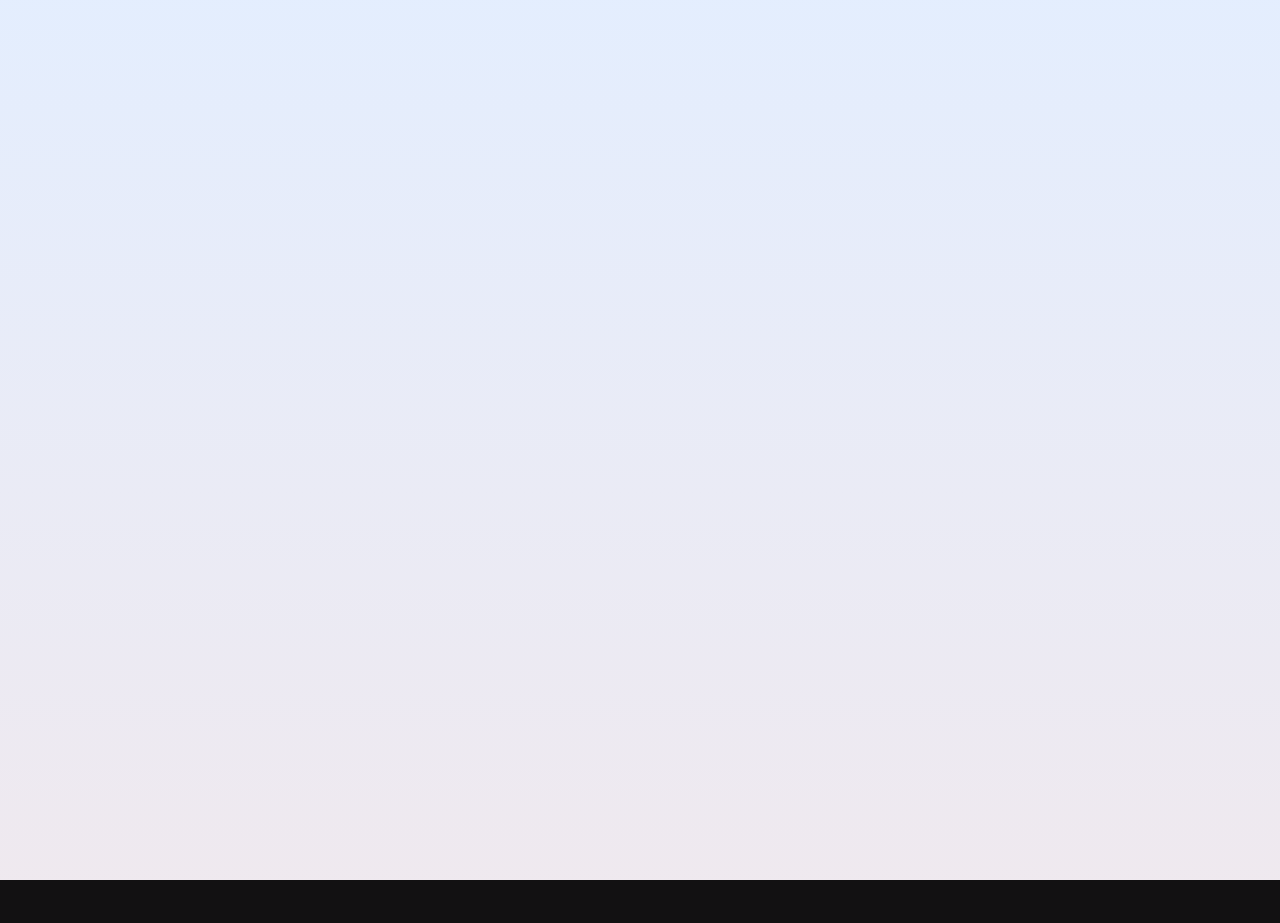
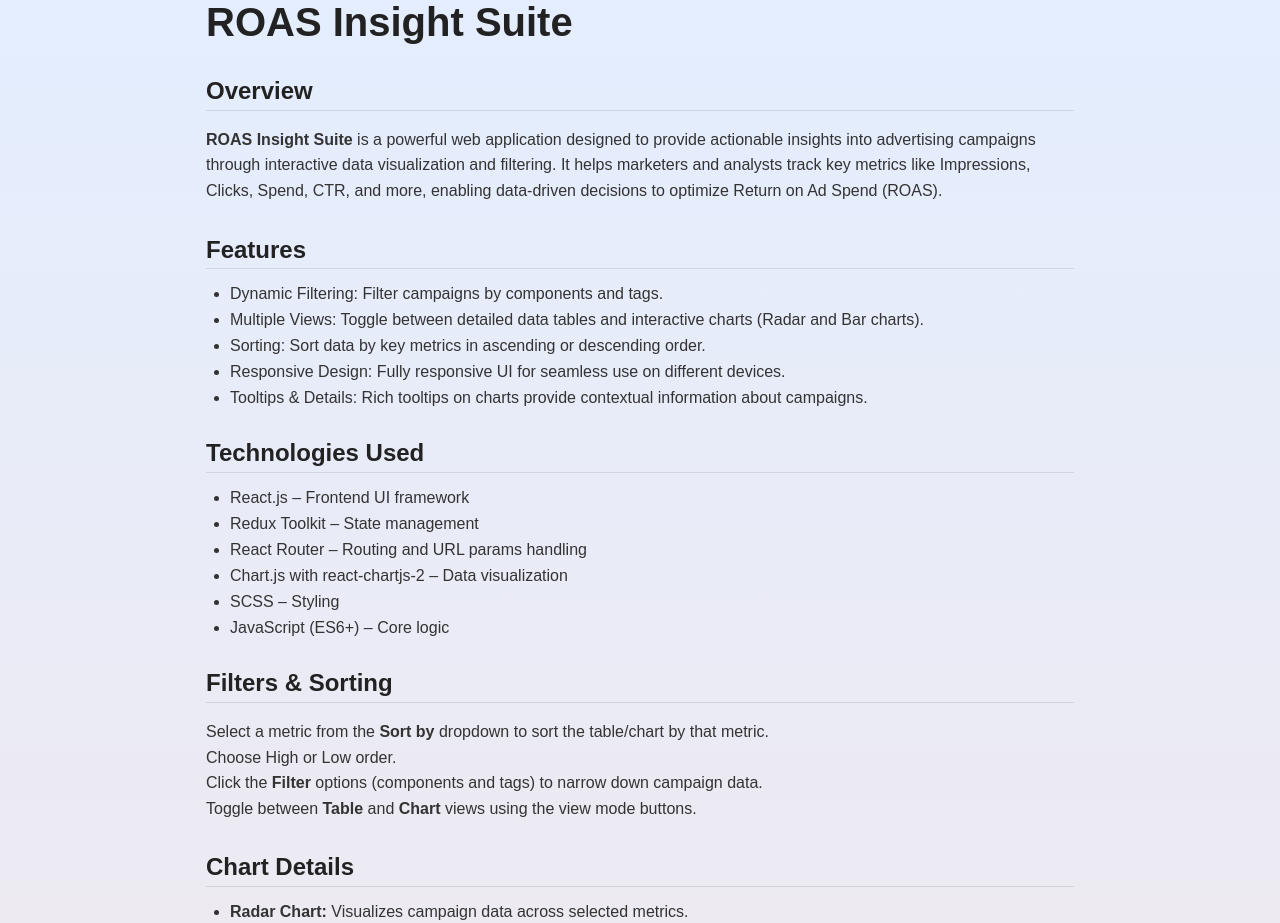
Before and after one commit to ijaihari/AdROI-Insight-Suite, a React (Vite) app: page /about in a window 1280 px wide. Shown: the part 80-1003 px from the top of the page. Built offline with nearby package versions, Linux system fonts and the light colour scheme.

Commit message:
about page update

```diff
--- a/src/App.jsx
+++ b/src/App.jsx
@@ -3,13 +3,10 @@
 import Footer from './components/Footer';
 import Console from './components/Console';
 import Home from './components/Home';
-import Document from './components/Document';
+import Document from './components/About';
 import ScrollToTop from "./components/ScrollToTop";
 import Login from './components/Login';
 import Signup from './components/Signup';
-import AddCampaignModal from './components/AdCampaign';
-
-
 
 function App() {
   return (
@@ -23,7 +20,7 @@
           <Route path="/console" element={<Console />} >
             <Route path='filtered/:id' element={<Console />} />
           </Route>
-          <Route path='/doc' element={<Document />} />
+          <Route path='/about' element={<Document />} />
           <Route path='/login' element={<Login />} />
           <Route path='/signup' element={<Signup />} />
         </Routes>
--- /dev/null
+++ b/src/components/About.jsx
@@ -0,0 +1,70 @@
+
+
+export default function About() {
+    return (
+        <div className="doc-container">
+            <h1>ROAS Insight Suite</h1>
+            <section>
+                <h2>Overview</h2>
+                <p>
+                    <strong>ROAS Insight Suite</strong> is a powerful web application designed to provide actionable
+                    insights into advertising campaigns through interactive data visualization and filtering. It helps
+                    marketers and analysts track key metrics like Impressions, Clicks, Spend, CTR, and more, enabling
+                    data-driven decisions to optimize Return on Ad Spend (ROAS).
+                </p>
+            </section>
+
+            <section>
+                <h2>Features</h2>
+                <ul>
+                    <li>Dynamic Filtering: Filter campaigns by components and tags.</li>
+                    <li>Multiple Views: Toggle between detailed data tables and interactive charts (Radar and Bar charts).</li>
+                    <li>Sorting: Sort data by key metrics in ascending or descending order.</li>
+                    <li>Responsive Design: Fully responsive UI for seamless use on different devices.</li>
+                    <li>Tooltips & Details: Rich tooltips on charts provide contextual information about campaigns.</li>
+                </ul>
+            </section>
+
+            <section>
+                <h2>Technologies Used</h2>
+                <ul>
+                    <li>React.js – Frontend UI framework</li>
+                    <li>Redux Toolkit – State management</li>
+                    <li>React Router – Routing and URL params handling</li>
+                    <li>Chart.js with react-chartjs-2 – Data visualization</li>
+                    <li>SCSS – Styling</li>
+                    <li>JavaScript (ES6+) – Core logic</li>
+                </ul>
+            </section>
+
+            <section>
+                <h2>Filters & Sorting</h2>
+                <p>
+                    Select a metric from the <strong>Sort by</strong> dropdown to sort the table/chart by that metric.<br />
+                    Choose High or Low order.<br />
+                    Click the <strong>Filter</strong> options (components and tags) to narrow down campaign data.<br />
+                    Toggle between <strong>Table</strong> and <strong>Chart</strong> views using the view mode buttons.
+                </p>
+            </section>
+
+            <section>
+                <h2>Chart Details</h2>
+                <ul>
+                    <li><strong>Radar Chart:</strong> Visualizes campaign data across selected metrics.</li>
+                    <li><strong>Bar Chart:</strong> Shows campaign metric values for easy comparison.</li>
+                    <li>Hover over chart points/bars to see detailed campaign info.</li>
+                </ul>
+            </section>
+
+            <section>
+                <h2>Future Enhancements</h2>
+                <ul>
+                    <li>Export filtered data as CSV or PDF.</li>
+                    <li>Add user authentication and save filter presets.</li>
+                    <li>Implement more advanced analytics and visualizations.</li>
+                    <li>Support for multiple ad platforms and integrations.</li>
+                </ul>
+            </section>
+        </div>
+    );
+}
--- a/src/components/Document.jsx
+++ /dev/null
@@ -1,9 +0,0 @@
-function Document() {
-    return (
-        <div>
-            <h1>Document</h1>
-        </div>
-    );
-}
-
-export default Document;
--- a/src/components/Header.jsx
+++ b/src/components/Header.jsx
@@ -9,7 +9,6 @@
                 <section className="nav-tabs">
                     <Link to="/" ><button>Home</button></Link>
                     <Link to="/console" ><button>Console</button></Link>
-                    <Link to="/doc" ><button>Document</button></Link>
                     <Link to="/about" ><button>About</button></Link>
                 </section>
                 <section className="login">
--- a/src/index.scss
+++ b/src/index.scss
@@ -982,3 +982,72 @@
   }
 
 }
+
+//document page
+
+.doc-container {
+  max-width: 900px;
+  margin: 2rem auto;
+  padding: 0 1rem;
+  font-family: Arial, sans-serif;
+  color: #333;
+
+  h1 {
+    font-size: 2.5rem;
+    margin-bottom: 1.5rem;
+    color: #222;
+  }
+
+  h2 {
+    margin-top: 2rem;
+    margin-bottom: 1rem;
+    color: #222;
+    border-bottom: 1px solid #2222221d;
+    padding-bottom: 0.3rem;
+  }
+
+  p {
+    line-height: 1.6;
+    font-size: 1rem;
+    margin-bottom: 1rem;
+  }
+
+  ul {
+    list-style-type: disc;
+    padding-left: 1.5rem;
+    margin-bottom: 1rem;
+
+    li {
+      margin-bottom: 0.5rem;
+      font-size: 1rem;
+    }
+  }
+
+  ol {
+    padding-left: 1.5rem;
+    margin-bottom: 1rem;
+
+    li {
+      margin-bottom: 0.7rem;
+      font-size: 1rem;
+    }
+  }
+
+  code {
+    background-color: #f0f0f0;
+    padding: 2px 5px;
+    border-radius: 3px;
+    font-family: monospace;
+    font-size: 0.95rem;
+  }
+
+  pre.code-block {
+    background-color: #f5f5f5;
+    border-radius: 4px;
+    padding: 1rem;
+    font-family: monospace;
+    font-size: 0.9rem;
+    overflow-x: auto;
+    margin: 1rem 0;
+  }
+}
```
